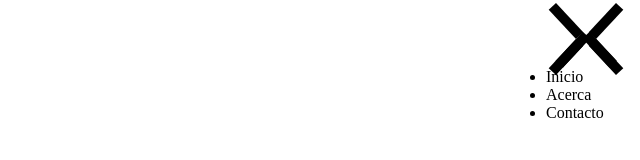
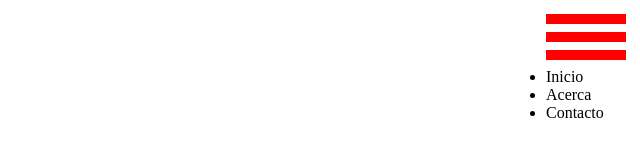
Before and after one commit to madelynarana/codepen, a plain HTML site: page index.html in a window 1280 px wide. Shown: the whole page, without its empty margins (640-1280 px from the left). Drawn offline with Linux system fonts and the light colour scheme.

Commit message:
Actualizar.2

```diff
--- a/index.html
+++ b/index.html
@@ -7,11 +7,12 @@
         <meta name="viewport" content="width=device-width, initial-scale=1.0">
         <title>Menu</title>
         <link rel="stylesheet" href="./style.css">
+        <script defer src="./app.js"></script>
     </head>
 
     <body>
         <div class="menu">
-            <div class=" icon-close">
+            <div class=" icon" id="icon-menu">
                 <span class="icon-line"></span>
                 <span class="icon-line"></span>
                 <span class="icon-line"></span>
--- a/style.scss
+++ b/style.scss
@@ -2,51 +2,3 @@
     padding: 0;
     margin: 0;
 }
-
-.menu {
-    position: absolute;
-    right: 14px;
-    top: 14px;
-}
-
-
-.icon {
-    transition: width 2s linear 1s;
-}
-
-.icon-close {
-    width: 80px;
-    height: 54px;
-    display: flex;
-    flex-direction: row;
-    flex-wrap: wrap;
-    justify-content: center;
-
-    .icon-line {
-        width: 40px;
-        margin: 2px 0;
-        height: 10px;
-
-        &:nth-child(1) {
-            transform: rotate(47deg);
-            background-color: black;
-            box-shadow: 44px -5px 0 black;
-        }
-
-        &:nth-child(2) {
-            transform: rotate(-47deg);
-            background-color: black;
-        }
-
-        &:nth-child(5) {
-            transform: rotate(-47deg);
-            background-color: black;
-            box-shadow: 10px 0 black;
-        }
-
-        &:nth-child(6) {
-            transform: rotate(47deg);
-            background-color: black;
-        }
-    }
-}
```
Also changed, not shown: style.css.
